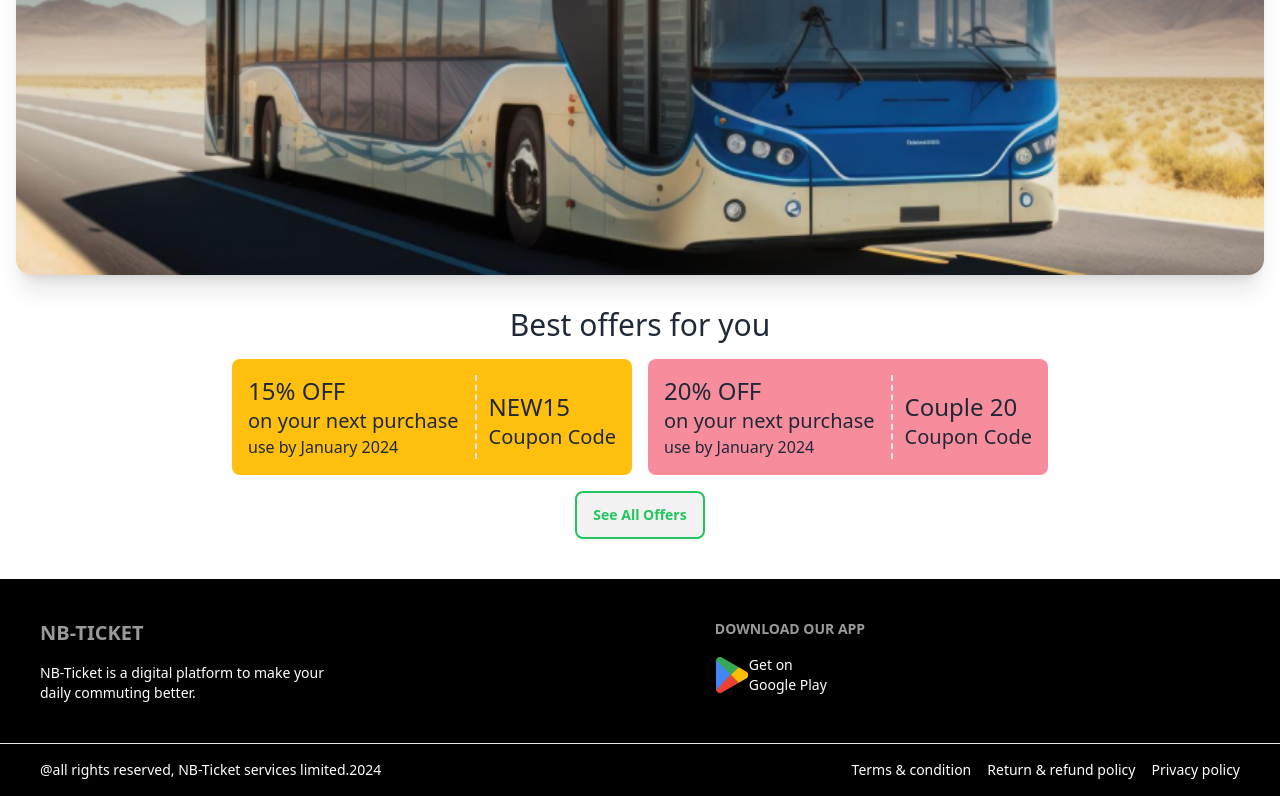
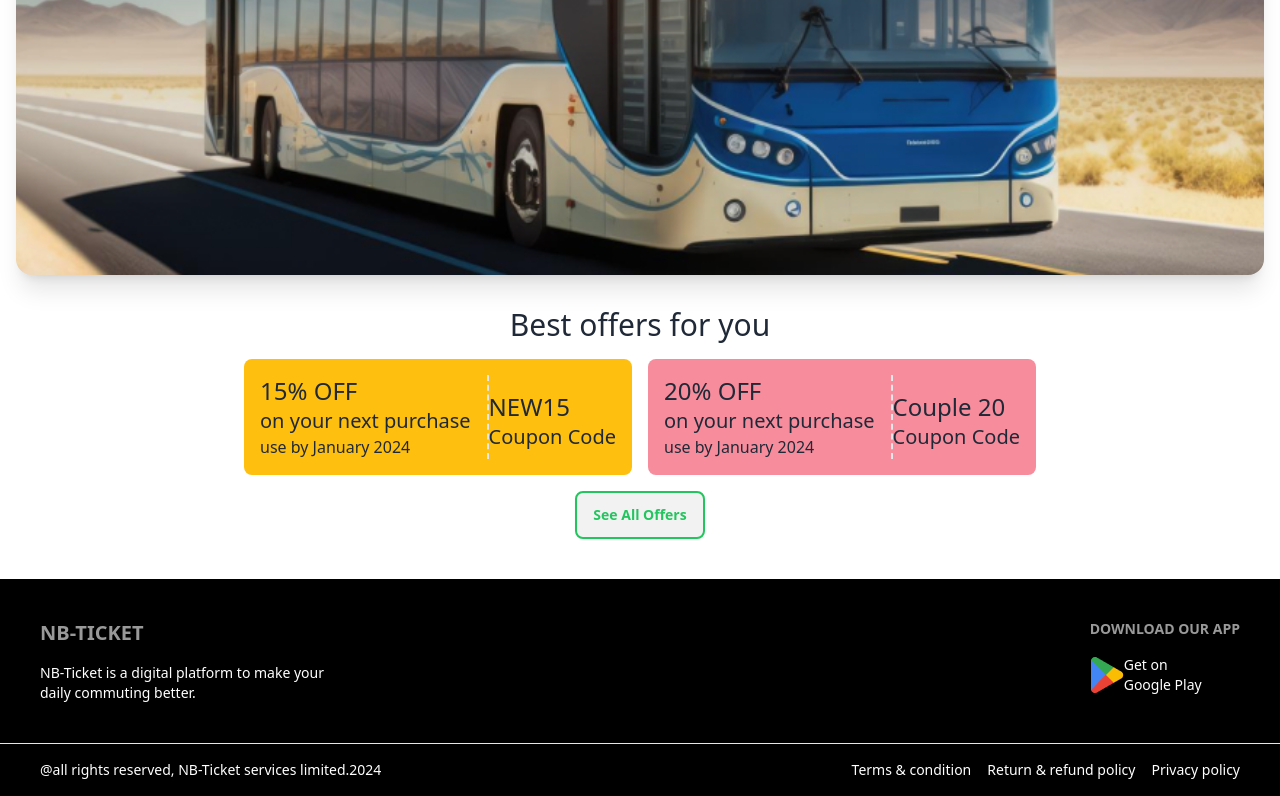
Before and after one commit to mahfuzerrahmancse/ProHero_Assignment_5, a plain HTML site: page index.html in a window 1280 px wide. Shown: the part 617-1413 px from the top of the page. Drawn offline with nearby package versions, Linux system fonts and the light colour scheme.

Commit message:
finally completed

```diff
--- a/index.html
+++ b/index.html
@@ -50,7 +50,6 @@
     <header id="landingScreen" class="">
       <div class="mt-4 ">
         <div class="card  w-100 lg:min-h-screen min-h-96 bg-base-100 shadow-xl bg-[url(./images/banner.png)] bg-no-repeat bg-cover image-full bg-center  mx-4 text-center flex flex-col justify-center items-center">
-            <!-- <figure ><img class="bg-cover w-100 bg-no-repeat" src="./images/banner.png" alt="bus" /></figure> -->
             <div class="card-body">
               <h2 class="card-title justify-center text-4xl pb-4">End-to-End Travel with <span class="text-green-500">NB Paribahan!</span></h2>
               <p class="pb-3">Yes, you can run unit tests and view the results directly within the app. <br> The integrated testing features allow for a streamlined .</p>
@@ -63,25 +62,27 @@
     <section class=" my-4 py-4">
       <h1 class="text-center text-3xl pb-4">Best offers for you</h1>
 
-      <div class=" flex items-center justify-center gap-4  ">
-        <div class="flex gap-4 bg-[#FFBF0F] p-4 rounded-lg ">
-          <div>
+      <div class="flex flex-col sm:flex-row  items-center justify-center gap-4">
+        <!-- 15% OFF part -->
+        <div class="flex gap-4 bg-[#FFBF0F] p-10 md:p-4 rounded-lg">
+          <div class="flex-grow p-10 md:p-0">
             <h1 class="text-2xl">15% OFF</h1>
             <h2 class="text-xl">on your next purchase</h2>
             <p>use by January 2024</p>
           </div>
-          <div class="border-l-2 border-dashed pl-3">
+          <div class="border-l-2 border-dashed pl-3 p-10 md:p-0">
             <h1 class="text-2xl pt-4">NEW15</h1>
             <p class="text-xl">Coupon Code</p>
           </div>
         </div>
-        <div class="flex gap-4 bg-[#F78C9C] p-4 rounded-lg ">
-          <div>
+        <!-- 20% OFF part -->
+        <div class="flex gap-4 bg-[#F78C9C] p-10 md:p-4 rounded-lg">
+          <div class="p-10 md:p-0">
             <h1 class="text-2xl">20% OFF</h1>
             <h2 class="text-xl">on your next purchase</h2>
             <p>use by January 2024</p>
           </div>
-          <div class="border-l-2 border-dashed  pl-3">
+          <div class="border-l-2 border-dashed pl-3 p-10 md:p-0">
             <h1 class="text-2xl pt-4">Couple 20</h1>
             <p class="text-xl">Coupon Code</p>
           </div>
@@ -154,8 +155,7 @@
 
           <div class="flex items-end justify-end  p-4"> <img  src="./images/steering-wheel.png" alt=""> </div>
 
-
-          <!-- practice seats-->
+          <!-- bus seats-->
           <div class="flex justify-between gap-1 my-1 w-full py-4 ">
             <kbd onclick="keyPressed(id)" id="A1" class="kbd px-6">A1</kbd>
             <kbd onclick="keyPressed(id)" id="A2" class="kbd px-6 mr-8">A2</kbd>
@@ -185,7 +185,7 @@
                 </tr>
               </thead>
               <tbody>
-                <!-- row 1 -->
+                <!-- row -->
 
               </tbody>
             </table>
@@ -197,7 +197,7 @@
           </div>
           <div class="flex justify-between mb-2 ">
             <input class="text-center" type="text" placeholder="have a cupon?">
-            <button class="btn btn-success px-6">Apply</button>
+            <button class="btn btn-success px-4">Apply</button>
           </div>
           <hr>
           <div class="flex justify-between my-2">
@@ -212,6 +212,7 @@
     </main>
     <!-- section-3 successful modal -->
     <section id="successModalScreen" class="flex flex-col justify-center items-center text-center gap-2 my-4 py-4 shadow-xl hidden min-h-screen">
+
       <img src="./images/success.png" alt="">
       <h2 class="text-2xl">SUCCESS</h2>
       <p>Thank you for Booking Our Bus Seats. <br>
@@ -222,13 +223,13 @@
     </section>
 
     <!-- footer part -->
-    <footer class="footer p-10 bg-base-200 text-base-content bg-black text-white mt-6">
+    <footer class="footer p-10 justify-between bg-base-200 text-base-content bg-black text-white mt-6">
       <nav>
         <h6 class="footer-title text-xl">NB-Ticket</h6>
         <p class="">NB-Ticket is a digital platform to make your <br> daily commuting better.</p>
       </nav>
 
-      <nav class=" ">
+      <nav >
         <h6 class="footer-title ">Download our app</h6>
         <div class="flex items-center justify-center">
           <img src="./images/playstore.png" alt="app">
--- a/scripts/busTicket.js
+++ b/scripts/busTicket.js
@@ -53,10 +53,8 @@ function updateTotalFare() {
   document.getElementById('totalFare').textContent = totalFare;
   document.getElementById('grandTotal').textContent = totalFare;
   document.getElementById('seatIncrease').textContent = selectedSeats.length;
-  document.getElementById('seatDecrease').textContent =8- selectedSeats.length;
+  document.getElementById('seatDecrease').textContent = 8- selectedSeats.length;
 }
-
-
 
 function busTicket(){
     // console.log('ticket form connected');
--- a/scripts/utility.js
+++ b/scripts/utility.js
@@ -1,4 +1,5 @@
 function hideScreenById(Param){
+
     console.log('home screen hide hoilo');
     const getElement = document.getElementById(Param);
     getElement.classList.add('hidden');
@@ -6,6 +7,7 @@ function hideScreenById(Param){
 }
 
 function showScreenById(showParam){
+
     console.log('ticket form & successModal show hoilo');
     const getElement = document.getElementById(showParam);
     getElement.classList.remove('hidden');
@@ -13,6 +15,7 @@ function showScreenById(showParam){
 }
 
 function setBackgroundColorById(elementId){
+
     const element = document.getElementById(elementId);
     element.classList.add('bg-green-400');
 }
```
